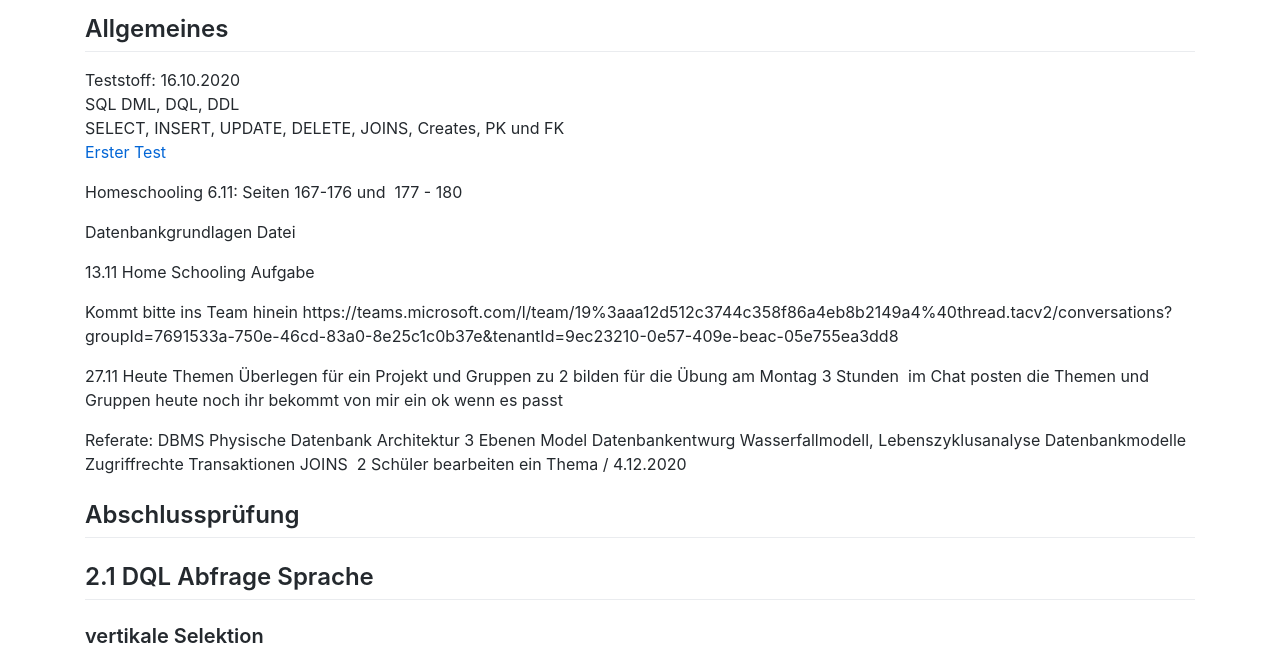
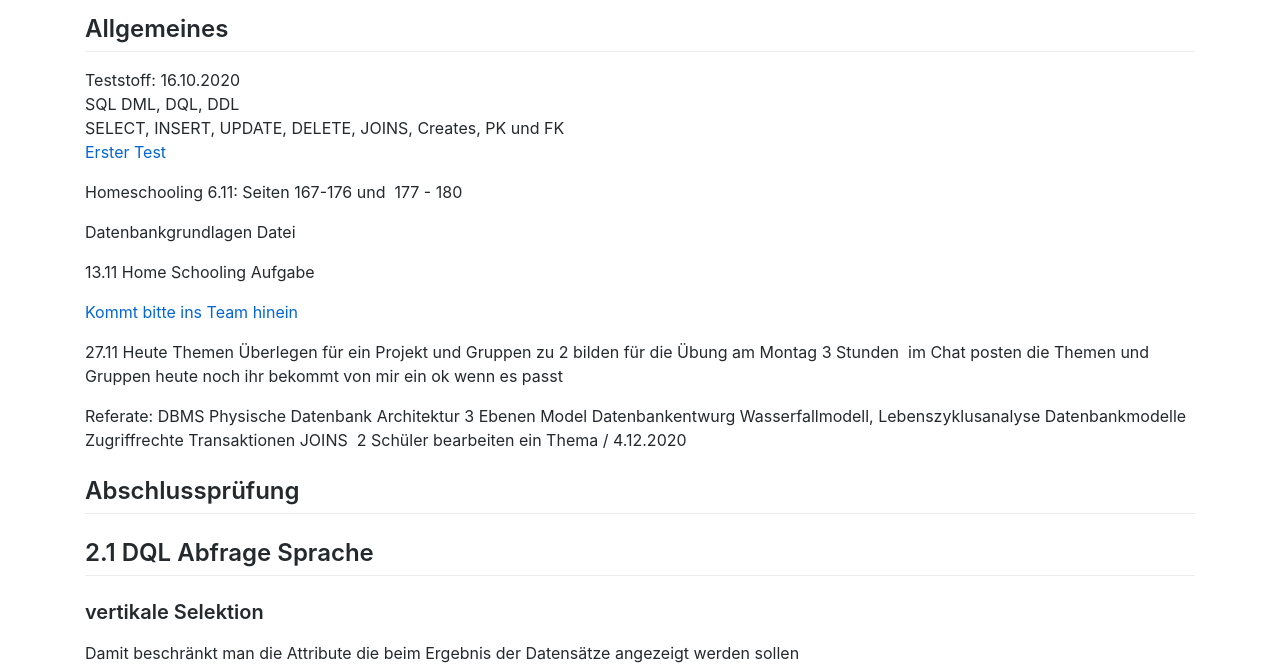
Before and after one commit to danielgumprecht/eduvidual-insy, a plain HTML site: page index.html in a window 1280 px wide. Shown: the part 109-778 px from the top of the page. Drawn offline with nearby package versions, Linux system fonts and the light colour scheme.

Commit message:
Adding a Link

```diff
--- a/index.html
+++ b/index.html
@@ -18,8 +18,7 @@ SELECT, INSERT, UPDATE, DELETE, JOINS, Creates, PK und FK<br />
 <p>Homeschooling 6.11: Seiten 167-176 und  177 - 180</p>
 <p>Datenbankgrundlagen Datei</p>
 <p>13.11 Home Schooling Aufgabe</p>
-<p>Kommt bitte ins Team hinein
-https://teams.microsoft.com/l/team/19%3aaa12d512c3744c358f86a4eb8b2149a4%40thread.tacv2/conversations?groupId=7691533a-750e-46cd-83a0-8e25c1c0b37e&amp;tenantId=9ec23210-0e57-409e-beac-05e755ea3dd8</p>
+<p><a href="https://teams.microsoft.com/l/team/19%3aaa12d512c3744c358f86a4eb8b2149a4%40thread.tacv2/conversations?groupId=7691533a-750e-46cd-83a0-8e25c1c0b37e&amp;tenantId=9ec23210-0e57-409e-beac-05e755ea3dd8">Kommt bitte ins Team hinein</a></p>
 <p>27.11 Heute Themen Überlegen für ein Projekt und Gruppen zu 2 bilden für die Übung am Montag 3 Stunden
 im Chat posten die Themen und Gruppen heute noch ihr bekommt von mir ein ok wenn es passt</p>
 <p>Referate:
```
